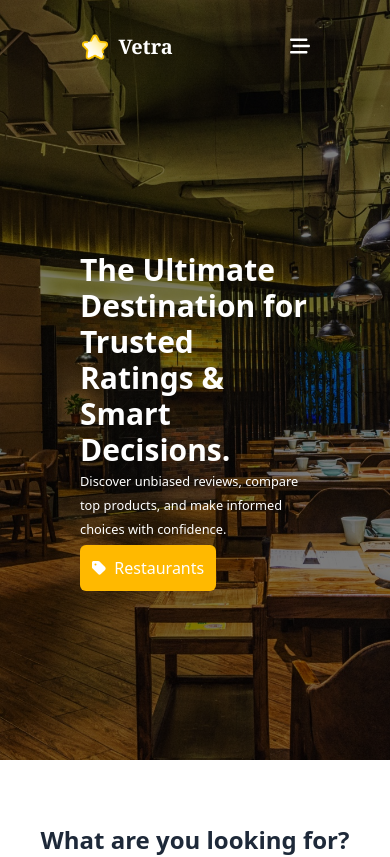
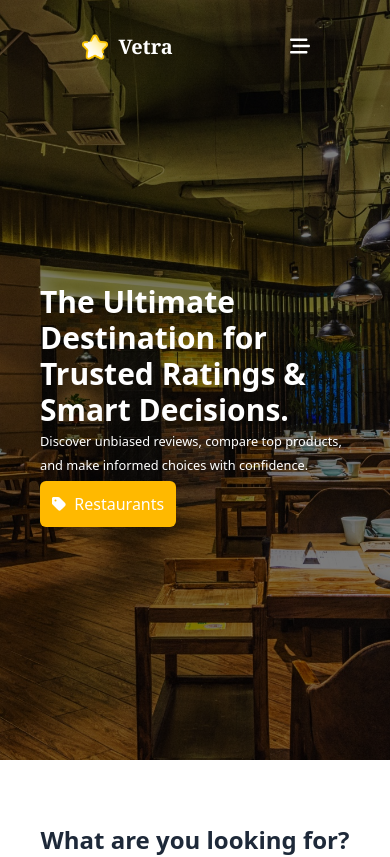
Before and after one commit to Opia12345/Vetra, a React (Vite) app: page / in a window 390 px wide. Shown: the top 857 px of the page. Built offline with nearby package versions, Linux system fonts and the light colour scheme.

Commit message:
fix: UI updates

```diff
--- a/src/components/Header.tsx
+++ b/src/components/Header.tsx
@@ -3,7 +3,7 @@ import { FontAwesomeIcon } from "@fortawesome/react-fontawesome";
 
 const Header = () => {
   return (
-    <div className="p-20 md:mt-[10%] mt-[20%]">
+    <div className="md:p-20 px-10 pt-28 md:mt-[10%] mt-[20%]">
       <div>
         <h1 className="md:text-4xl text-3xl font-black text-white">
           The Ultimate Destination for <br /> Trusted Ratings & Smart Decisions.
```
Also changed, not shown: 4 other files (tests, documents, lock files or other folders).
